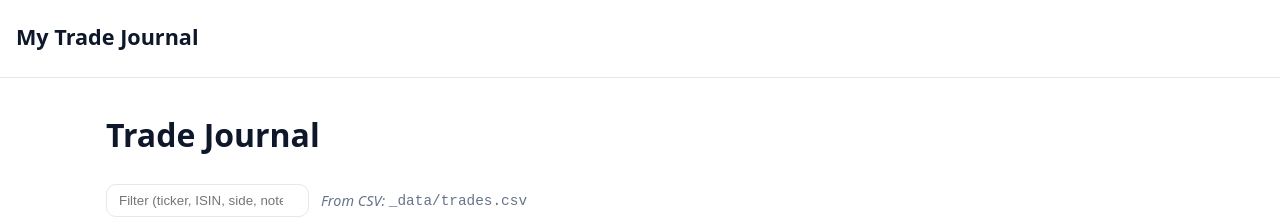
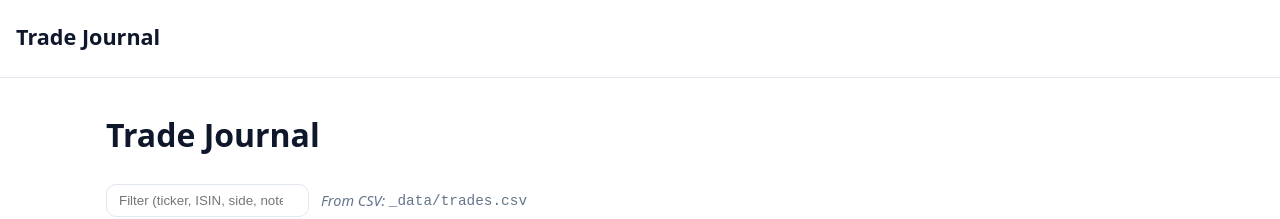
Before and after one commit to codinguncut/trade_journal, a Jekyll site: the page built from index.html, in a window 1280 px wide. Shown: the top 219 px of the page. Built offline with Jekyll 4.4.1, drawn with Linux system fonts in a browser that asks for light colours.

```diff
--- a/_config.yaml
+++ b/_config.yaml
@@ -1,2 +1,2 @@
-title: My Trade Journal
+title: Trade Journal
 theme: minima
```
